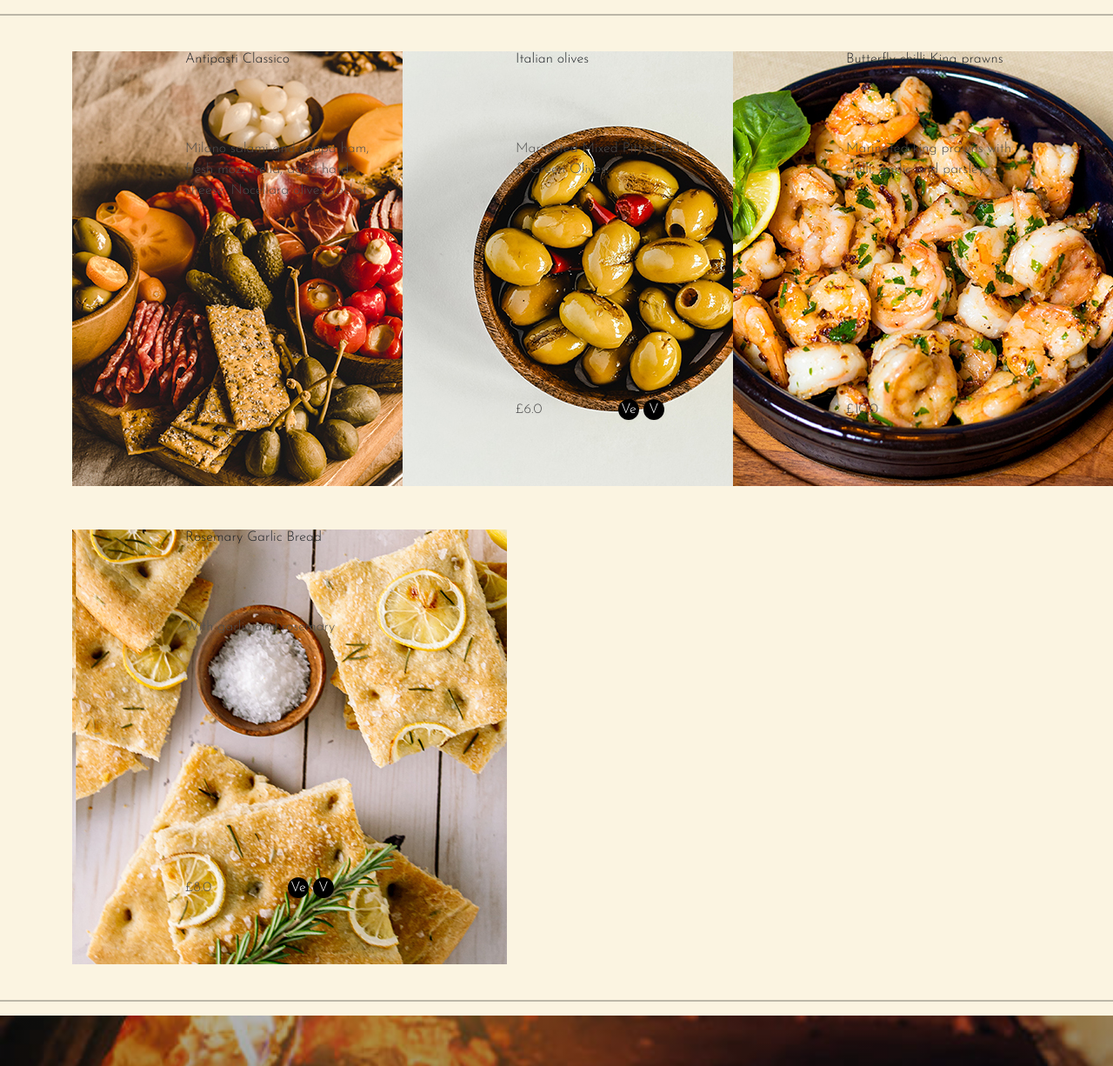
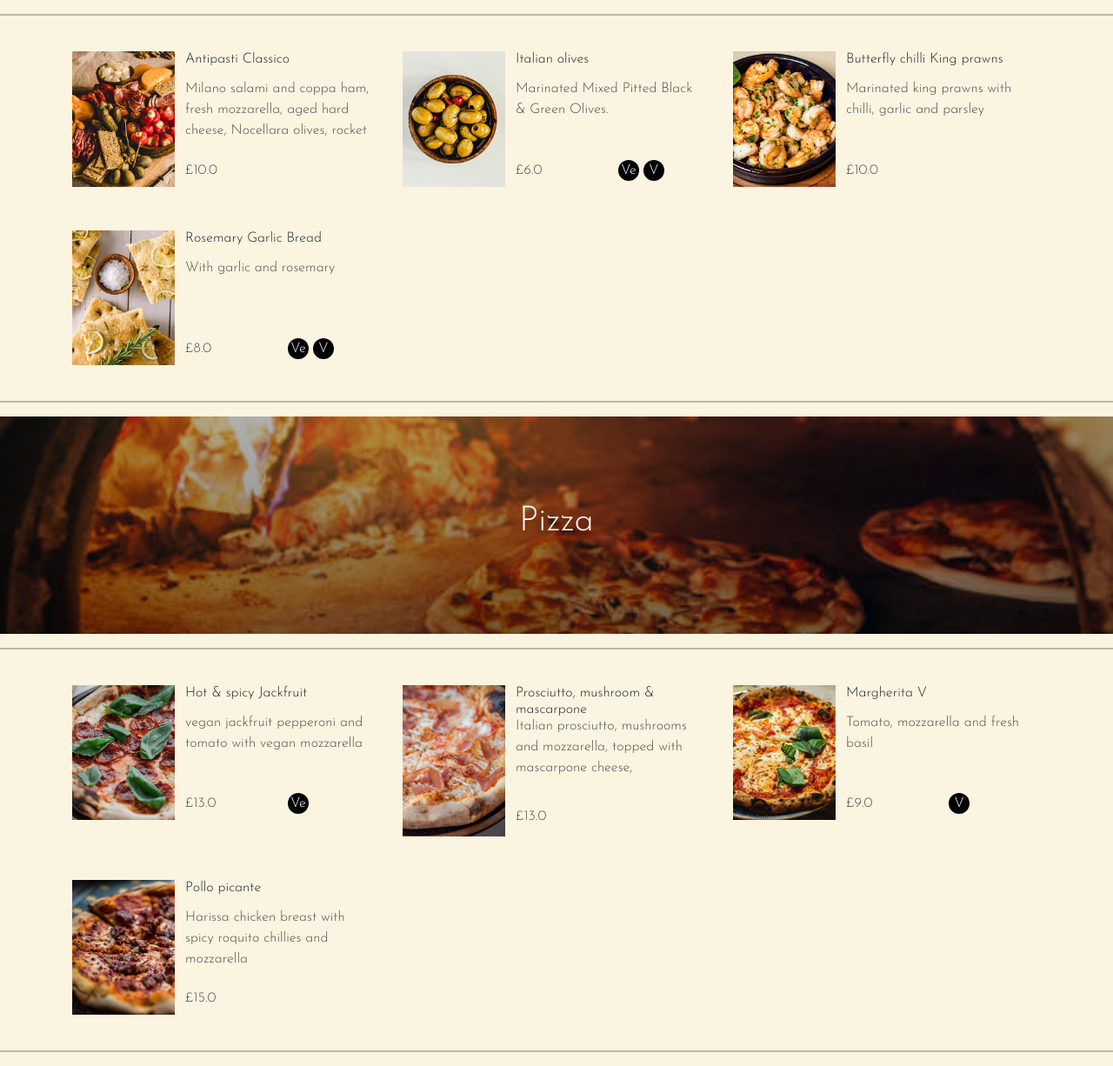
Before and after one commit to dannymagnus/CI_MS4_Elginis_Restaurant, a Django app: page /meals/dinner_menu in a window 1280 px wide; the page is wider, and only the part inside the window is pictured. Shown: the part 508-1734 px from the top of that part at 87% size. Run offline with Django 3.2, Linux system fonts and the light colour scheme; data comes from the database, SQL or seed files in the repository; some libraries are stand-ins or nearby versions.

Commit message:
fix html errors in dinner and drinks list

```diff
--- a/meals/templates/Meals/dinner_menu.html
+++ b/meals/templates/Meals/dinner_menu.html
@@ -45,7 +45,7 @@
                             <div class="col-sm-12 col-md-6 col-lg-6 col-xl-4 col-xxl-4 menu-item">
                                 <div class="row">
                                     <div class="col-4 padding-0">
-                                        <a href="{% url 'meals:meal_information' meal.slug %}"><img src="{{meal.image.url}}" alt = "{{meal.name}} class="img-fluid menu-item-image"></a>
+                                        <a href="{% url 'meals:meal_information' meal.slug %}"><img src="{{meal.image.url}}" alt = "{{meal.name}}" class="img-fluid menu-item-image"></a>
                                     </div>
                                     <div class="col-8">
                                         <div class="row height-20">
```
